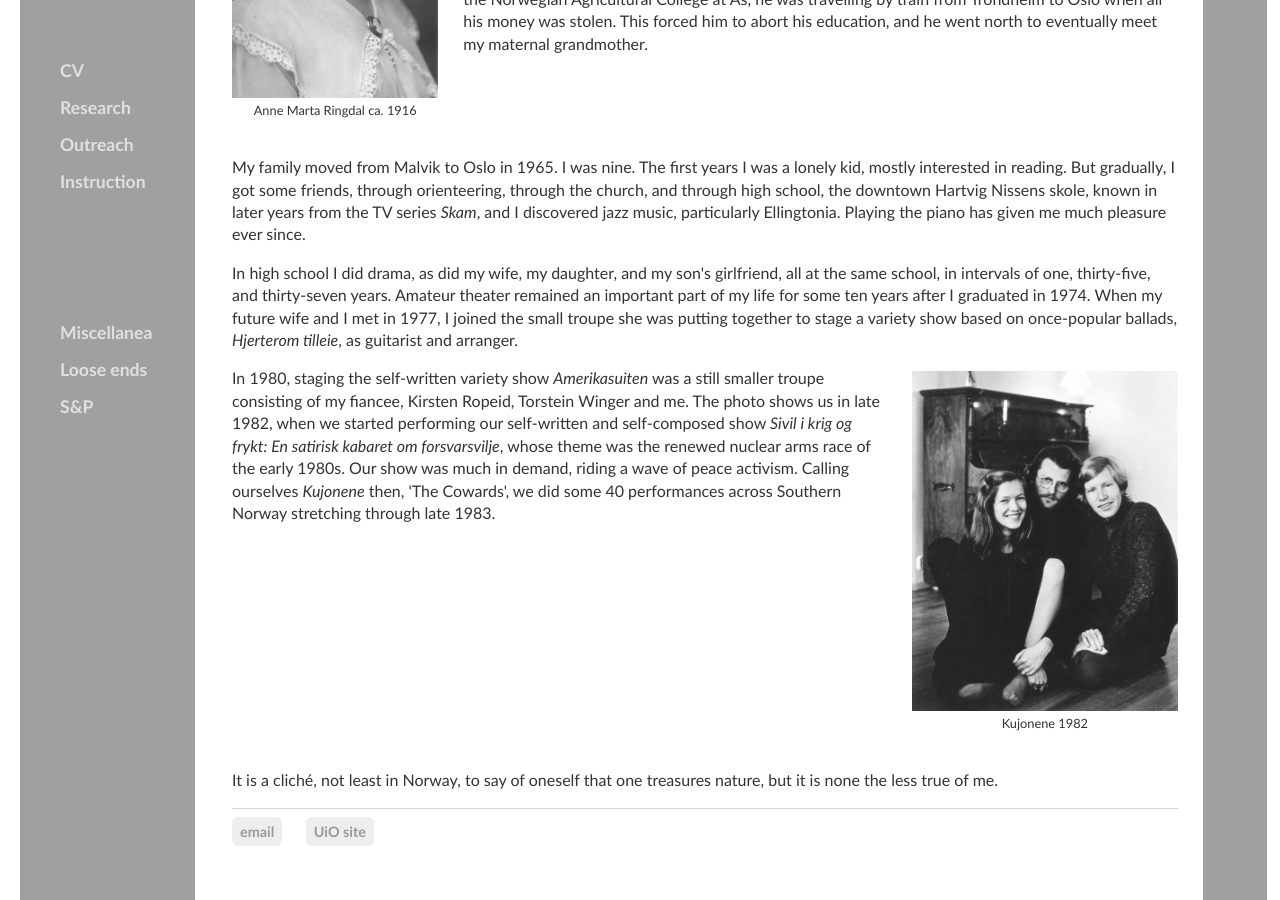
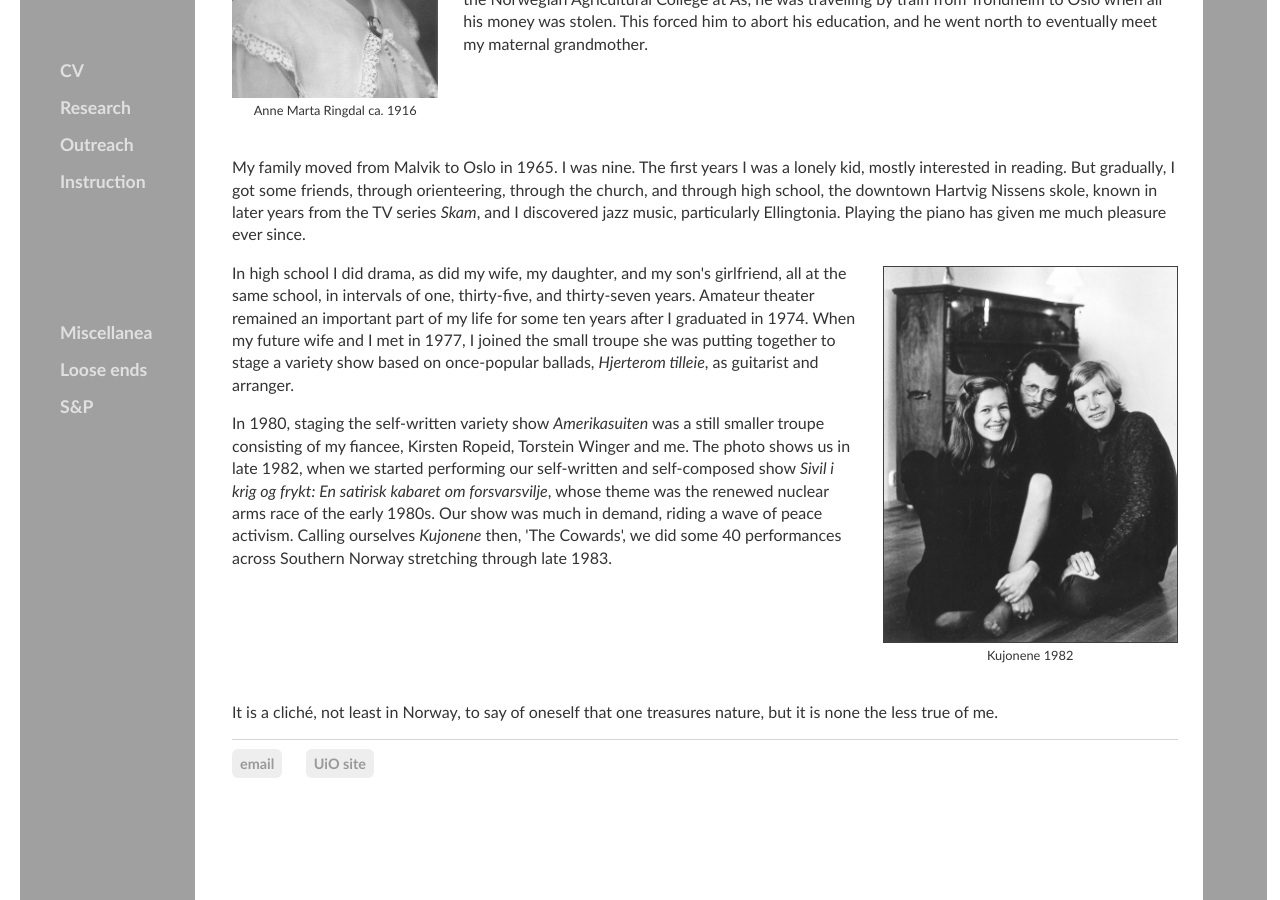
Before and after one commit to kjelljs/kjelljs.github.io, a Jekyll site: the page built from about/index.html, in a window 1280 px wide and 900 px high, scrolled down 4110 px. Built offline with Jekyll 4.4.1, drawn with Linux system fonts in a browser that asks for light colours.

Commit message:
Update index.html

```diff
--- a/about/index.html
+++ b/about/index.html
@@ -78,9 +78,9 @@
 </p>
 <!--p>Since my 9 years older brother and my 6 years older sister were good at maths and science, by implication I wasn't. I think this is universal: If your older siblings are good at something, you're supposed to be bad at it. That suited me fine: In high school we did drama, and I loved it. But once at university, while studying languages I worked at regaining the mathematics that had been lost.
 </p>-->
+<div style="float:right;"><figure class="rightfig"><img style="height:375px; border: 1px solid #404040" src="/pics/Kujonene.jpeg"><figcaption>Kujonene 1982</figcaption></figure></div>
 <p>In high school I did drama, as did my wife, my daughter, and my son's girlfriend, all at the same school, in intervals of one, thirty-five, and thirty-seven years.
 Amateur theater remained an important part of my life for some ten years after I graduated in 1974. When my future wife and I met in 1977, I joined the small troupe she was putting together to stage a variety show based on once-popular ballads, <i>Hjerterom tilleie</i>, as guitarist and arranger. </p>
-<div style="float:right;"><figure class="rightfig"><img style="height:340px;" src="/pics/Kujonene.jpeg"><figcaption>Kujonene 1982</figcaption></figure></div>
 <p>In 1980, staging the self-written variety show <i>Amerikasuiten</i> was a still smaller troupe consisting of my fiancee, Kirsten Ropeid, Torstein Winger and me. The photo shows us in late 1982, when we started performing our self-written and self-composed show <i>Sivil i krig og frykt: En satirisk kabaret om forsvarsvilje</i>, whose theme was the renewed nuclear arms race of the early 1980s. Our show was much in demand, riding a wave of peace activism. Calling ourselves <i>Kujonene</i> then, 'The Cowards', we did some 40 performances across Southern Norway stretching through late 1983.
 </p>
 </section>
```
